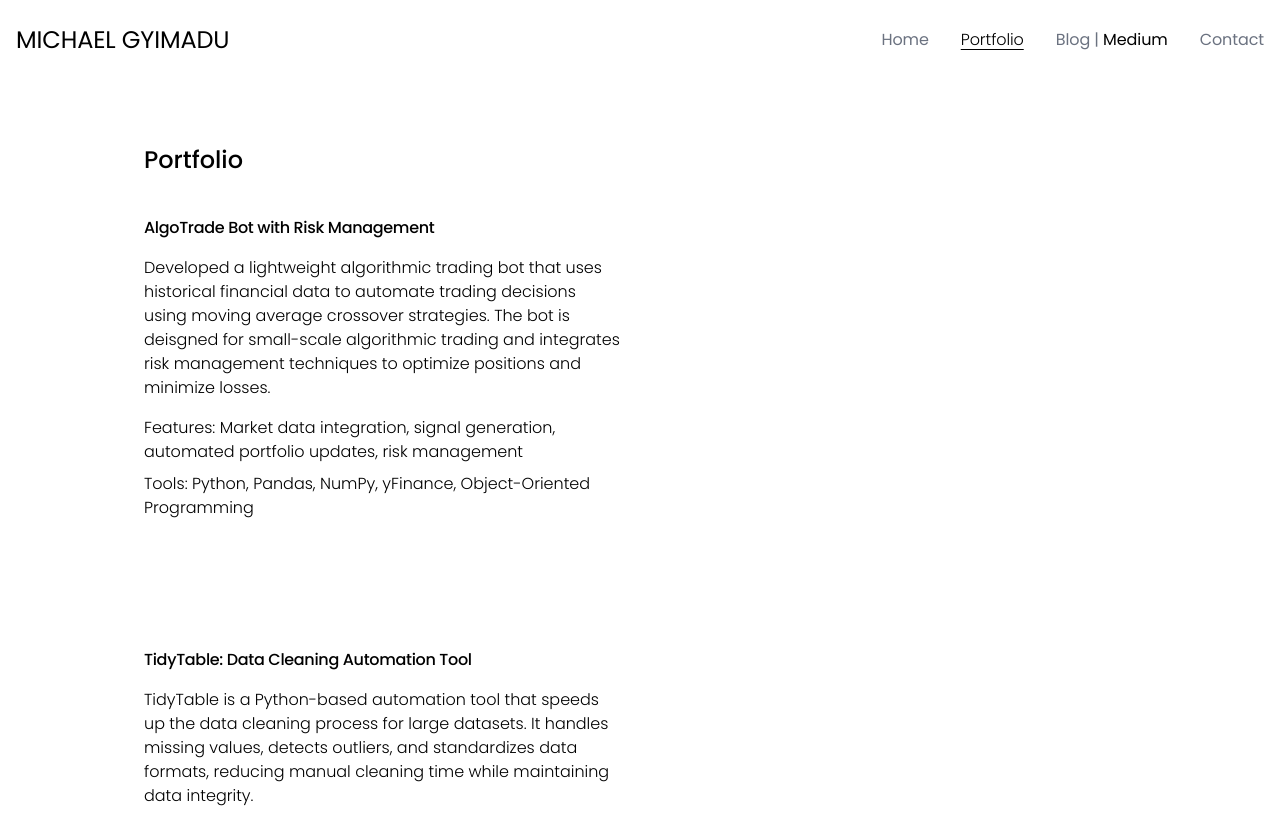
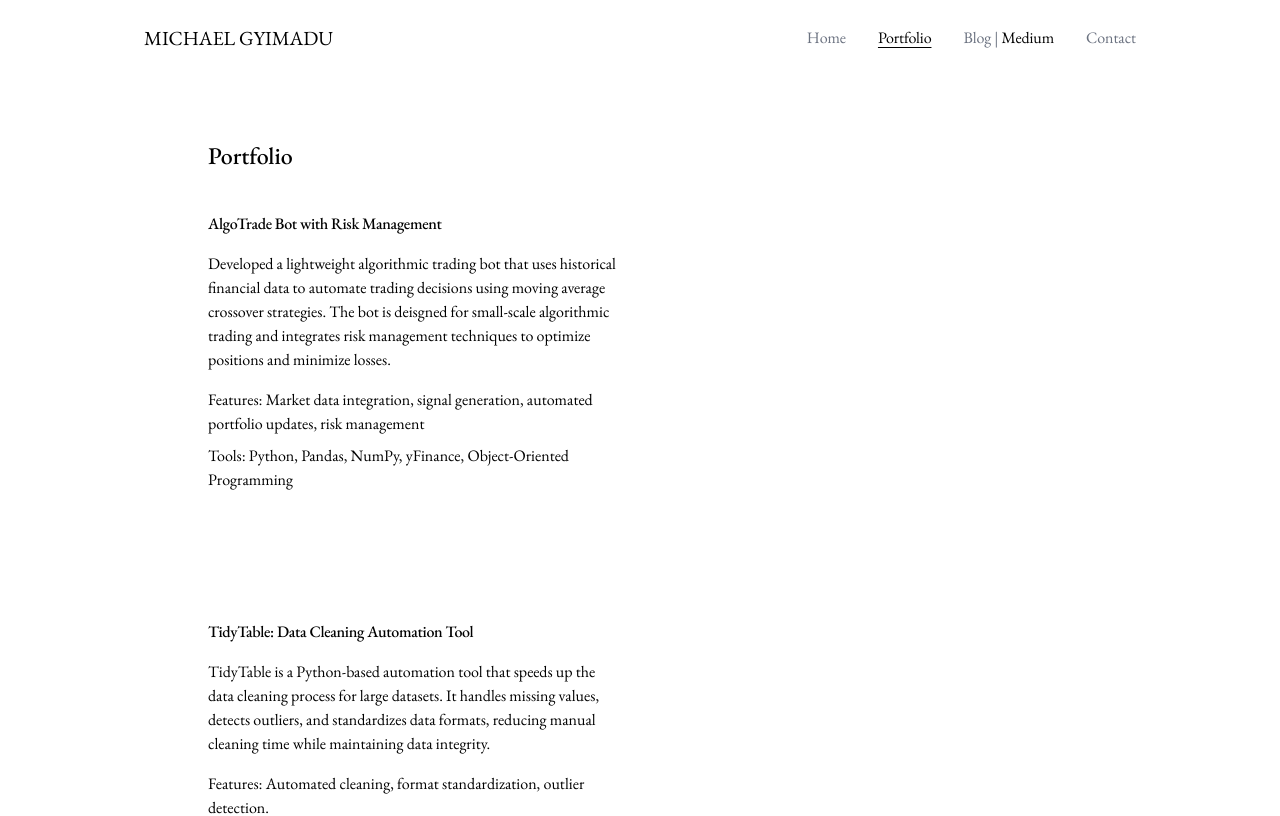
Before and after one commit to gyimadu/portfolio, a Next.js app: page /portfolio in a window 1280 px wide. Shown: the top 816 px of the page. Built offline with nearby package versions, Linux system fonts and the light colour scheme.

Commit message:
changed font from poppins to eb-garamond; updated home, portfolio and contact pages from 5xl width to 4xl width

```diff
--- a/src/app/contact/page.tsx
+++ b/src/app/contact/page.tsx
@@ -8,7 +8,7 @@ export default function Contact() {
   return (
     <div className="min-h-screen bg-white">
       <Header />
-      <main className="max-w-5xl mx-auto px-8 sm:px-4 py-16">
+      <main className="max-w-4xl mx-auto px-8 sm:px-4 py-16">
         <section className="mb-20">
           <div className="flex flex-col lg:flex-row lg:gap-16 lg:items-start">
             {/* Left column - 20% */}
--- a/src/app/layout.tsx
+++ b/src/app/layout.tsx
@@ -1,12 +1,19 @@
 import type { Metadata } from "next";
 import { Analytics } from "@vercel/analytics/react"
 import { Poppins } from "next/font/google";
+import { EB_Garamond } from "next/font/google";
 import "./globals.css";
 
 const poppins = Poppins({
   subsets: ["latin"],
   weight: ['300', '400', '500', '600', '700'],
   variable: '--font-poppins',
+})
+
+const garamond = EB_Garamond({
+  weight: ['400', '500', '600', '700'],
+  subsets: ['latin'],
+  variable: '--font-garamond',
 })
 
 export const metadata: Metadata = {
@@ -51,8 +58,8 @@ export default function RootLayout({
   children: React.ReactNode
 }) {
   return (
-    <html lang="en" className={`${poppins.variable}`}>
-      <body className={`${poppins.className} antialiased font-extralight`}>
+    <html lang="en" className={`${garamond.variable}`}>
+      <body className={`${garamond.className} antialiased font-extralight`}>
         {children}
         <Analytics />
       </body>
--- a/src/app/page.tsx
+++ b/src/app/page.tsx
@@ -22,7 +22,7 @@ export default function Home() {
   return (
     <div className="min-h-screen bg-white">
       <Header />
-      <main className="max-w-5xl mx-auto px-8 sm:px-4 py-16">
+      <main className="max-w-4xl mx-auto px-8 sm:px-4 py-16">
         <section className="mb-12">
           <div className="mb-10">
             <div className="flex flex-col lg:flex-row lg:gap-16 lg:items-start">
--- a/src/app/portfolio/page.tsx
+++ b/src/app/portfolio/page.tsx
@@ -48,7 +48,7 @@ export default function Portfolio() {
   return (
     <div className="min-h-screen bg-white">
       <Header />
-      <main className="max-w-5xl mx-auto px-8 sm:px-4 py-16 relative">
+      <main className="max-w-4xl mx-auto px-8 sm:px-4 py-16 relative">
         {/* Left side - scrollable content */}
         <div className="lg:w-[48%]">
           <div className="text-xl font-medium sm:text-2xl lg:text-2xl text-black mb-10">Portfolio</div>
--- a/src/components/Header.tsx
+++ b/src/components/Header.tsx
@@ -8,9 +8,9 @@ export default function Header() {
 
   return (
     <header className="bg-white sticky top-0 z-50 ">
-      <div className="max-w-7xl mx-auto px-8 sm:px-4 py-4 lg:py-6">
+      <div className="max-w-5xl mx-auto px-8 sm:px-4 py-4 lg:py-6">
         <nav className="flex justify-between items-center">
-          <Link href="/" className="text-base sm:text-lg lg:text-2xl text-black hover:text-gray-600 transition-colors font-normal">
+          <Link href="/" className="text-base sm:text-lg lg:text-xl text-black hover:text-gray-600 transition-colors font-normal">
             MICHAEL GYIMADU
           </Link>
 
```
